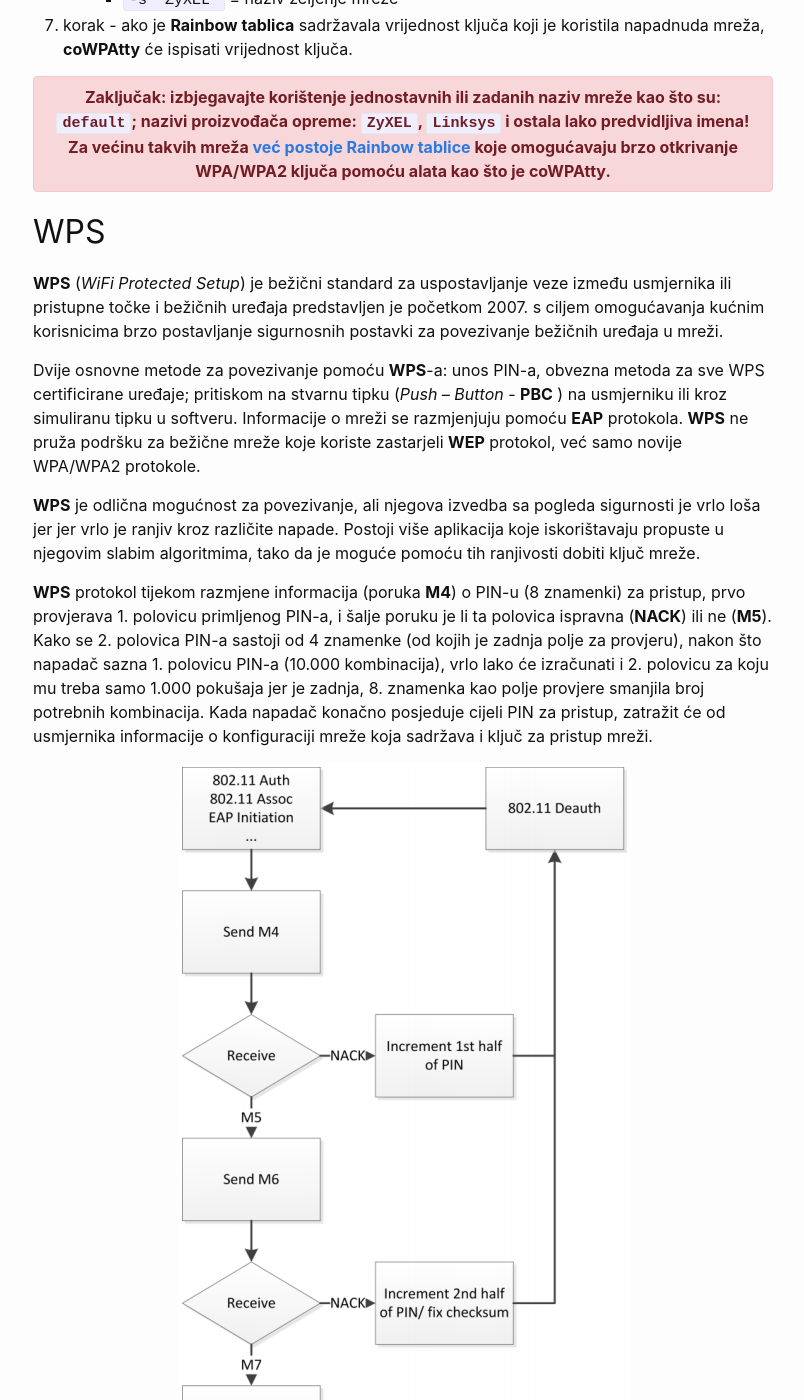
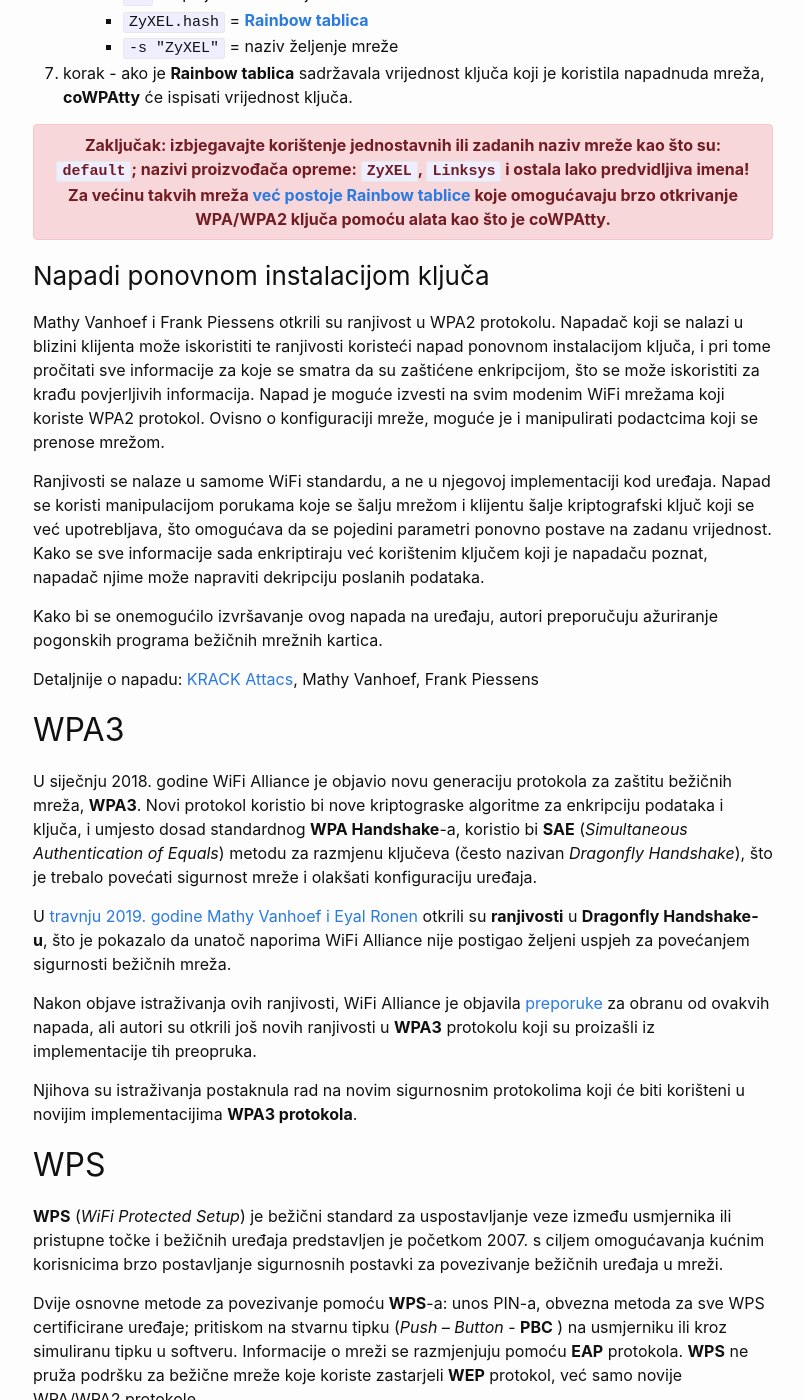
Before and after one commit to recycleTheC/blog, a Jekyll site: the page built from _posts/2020-05-31-rm-wifi-security.markdown, in a window 1280 px wide and 1400 px high, scrolled down 13180 px. Shown: the whole window, without its empty margins (237-1041 px from the left). Built offline with Jekyll 4.4.1, drawn with Linux system fonts in a browser that asks for light colours; the table of contents is made by our own code; some of the changed text lies outside the part shown.

Commit message:
WiFi Security v1.0.9

```diff
--- a/_posts/2020-05-31-rm-wifi-security.markdown
+++ b/_posts/2020-05-31-rm-wifi-security.markdown
@@ -513,6 +513,26 @@
 <p class="alert alert-danger text-center"><strong>Zaključak: izbjegavajte korištenje jednostavnih ili zadanih naziv mreže kao što su: <code>default</code>; nazivi proizvođača opreme: <code>ZyXEL</code>, <code>Linksys</code> i ostala lako predvidljiva imena!<br>Za većinu takvih mreža <a href="https://www.renderlab.net/projects/WPA-tables/" target="_blank">već postoje Rainbow tablice</a> koje omogućavaju brzo otkrivanje WPA/WPA2 ključa pomoću alata kao što je coWPAtty.
 </strong></p>
 
+### Napadi ponovnom instalacijom ključa
+
+Mathy Vanhoef i Frank Piessens otkrili su ranjivost u WPA2 protokolu. Napadač koji se nalazi u blizini klijenta može iskoristiti te ranjivosti koristeći napad ponovnom instalacijom ključa, i pri tome pročitati sve informacije za koje se smatra da su zaštićene enkripcijom, što se može iskoristiti za krađu povjerljivih informacija. Napad je moguće izvesti na svim modenim WiFi mrežama koji koriste WPA2 protokol. Ovisno o konfiguraciji mreže, moguće je i manipulirati podactcima koji se prenose mrežom.
+
+Ranjivosti se nalaze u samome WiFi standardu, a ne u njegovoj implementaciji kod uređaja. Napad se koristi manipulacijom porukama koje se šalju mrežom i klijentu šalje kriptografski ključ koji se već upotrebljava, što omogućava da se pojedini parametri ponovno postave na zadanu vrijednost. Kako se sve informacije sada enkriptiraju već korištenim ključem koji je napadaču poznat, napadač njime može napraviti dekripciju poslanih podataka.
+
+Kako bi se onemogućilo izvršavanje ovog napada na uređaju, autori preporučuju ažuriranje pogonskih programa bežičnih mrežnih kartica.
+
+Detaljnije o napadu: <a href="https://www.krackattacks.com/"><quote>KRACK Attacs</quote></a>, Mathy Vanhoef, Frank Piessens
+
+## WPA3
+
+U siječnju 2018. godine WiFi Alliance je objavio novu generaciju protokola za zaštitu bežičnih mreža, **WPA3**. Novi protokol koristio bi nove kriptograske algoritme za enkripciju podataka i ključa, i umjesto dosad standardnog **WPA Handshake**-a, koristio bi **SAE** (*Simultaneous Authentication of Equals*) metodu za razmjenu ključeva (često nazivan *Dragonfly Handshake*), što je trebalo povećati sigurnost mreže i olakšati konfiguraciju uređaja.
+
+U <a href="https://wpa3.mathyvanhoef.com/" target="_blank">travnju 2019. godine Mathy Vanhoef i Eyal Ronen</a> otkrili su **ranjivosti** u **Dragonfly Handshake-u**, što je pokazalo da unatoč naporima WiFi Alliance nije postigao željeni uspjeh za povećanjem sigurnosti bežičnih mreža.
+
+Nakon objave istraživanja ovih ranjivosti, WiFi Alliance je objavila <a href="https://wpa3.mathyvanhoef.com/WPA3_Security_Considerations_20190410.pdf" target="_blank">preporuke</a> za obranu od ovakvih napada, ali autori su otkrili još novih ranjivosti u **WPA3** protokolu koji su proizašli iz implementacije tih preopruka.
+
+Njihova su istraživanja postaknula rad na novim sigurnosnim protokolima koji će biti korišteni u novijim implementacijima **WPA3 protokola**.
+
 ## WPS
 
 **WPS** (*WiFi Protected Setup*) je bežični standard za uspostavljanje veze između usmjernika ili pristupne točke i bežičnih uređaja predstavljen je početkom 2007. s ciljem omogućavanja kućnim korisnicima brzo postavljanje sigurnosnih postavki za povezivanje bežičnih uređaja u mreži.
@@ -551,10 +571,10 @@
 ## Zaključak
 
 <div class="alert alert-warning">
-  <p><strong>Vrlo važno, upamtiti i primijeniti:</strong></p>
+  <p><strong>Prilikom konfiguracije bežičnih mreža, preporučljivo je:</strong></p>
   <ol>
     <li>
-    Promijenite zadano ime pristupne točke ili ga <abbr class="tool" title="za napredne korisnike">sakrijte</abbr>:
+    Promijeniti zadano ime pristupne točke ili ga <abbr class="tool" title="za napredne korisnike">sakriti</abbr>:
     <ul>
       <li>Ako je zadano ime mreže <strong>jedno od slijedećih</strong>, odmah ga je potrebno <strong>promijeniti</strong>:</li>
       <ul>
@@ -576,9 +596,10 @@
         <li><strong>naziv pristupne točke - ovo nije nikakva zaštita</strong></li>
       </ul>
     </li>
-    <li><strong>Isključite WPS</strong> ako ga ne koristite (<strong>posebno</strong> ako niste sigurni je li pristupna točka ranjiva)</li>
+    <li><strong>Isključiti WPS</strong> ako se ne koristiti (<strong>posebno</strong> ako niste sigurni je li pristupna točka ranjiva na WPS napade)</li>
     <li>Ne dijelite WPA2 ključ s nepouzdanim osobama</li>
   </ol>
+  <p><strong>Pridržavanje ovih uputa ne povećava nužno sigurnost mreže, već smanjuje mogućnosti da napadač otkrije sigurnosti ključ mreže.</strong></p>
 </div>
 
 ## Izvori
```
Also changed, not shown: other parts of _posts/2020-05-31-rm-wifi-security.markdown (+2 -2 lines).
